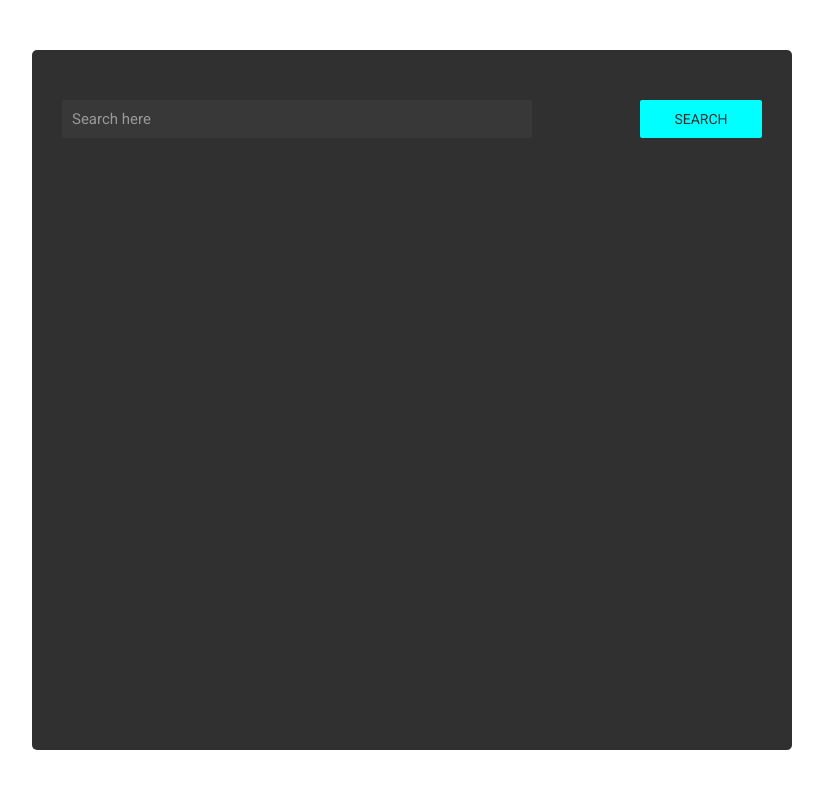
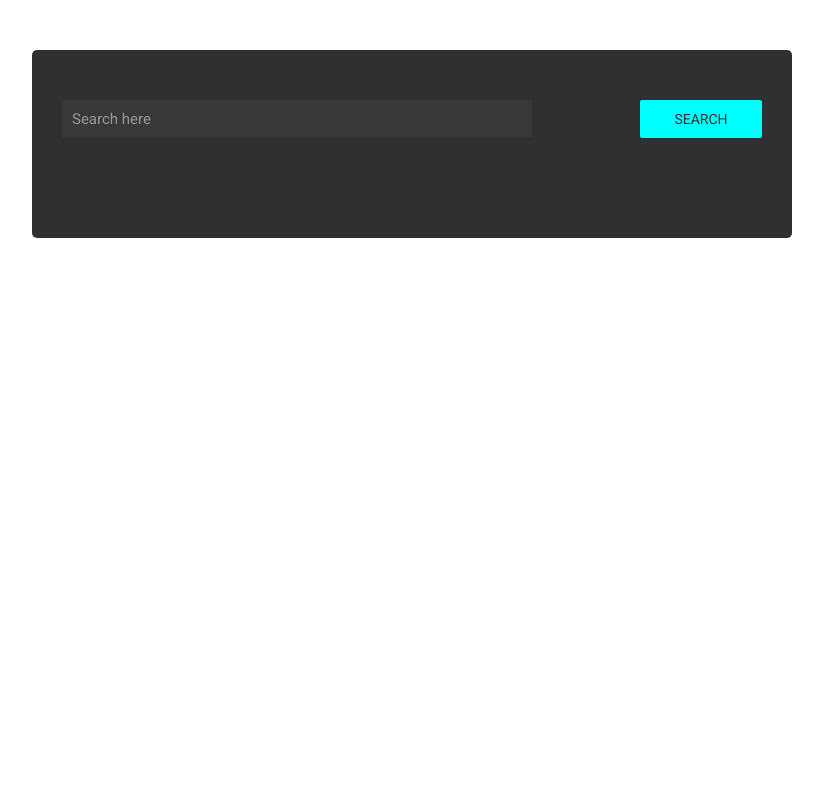
Before and after one commit to williamtfalch/tidal, a React (Vite) app: page / in a window 1280 px wide. Shown: the top 788 px of the page, without its empty margins (228-1051 px from the left). Built offline with nearby package versions, Linux system fonts and the light colour scheme.

Commit message:
moved some files around and cleaned up code

```diff
--- a/src/App.tsx
+++ b/src/App.tsx
@@ -1,7 +1,16 @@
 import Album from './components/Album'
 import Search from './components/Search'
 import Discography from './components/Discography'
-import StyledApp from './styles/StyledApp'
+import styled from 'styled-components'
+
+const StyledApp = styled.div`
+  width: 700px;
+  min-height: auto;
+  background-color: #303030;
+  border-radius: 5px;
+  padding: 50px 30px;
+  margin: 50px auto;
+`;
 
 function App() {
   return (
--- a/src/styles/GlobalStyles.ts
+++ b/src/GlobalStyles.ts
@@ -175,7 +175,7 @@ export const GlobalStyles = createGlobalStyle`
     font-size: 15px;
   }
 
-  button, span, p, a{
+  button, span, p, a {
     font-size: 14px;
   }
 
--- a/src/components/Album.tsx
+++ b/src/components/Album.tsx
@@ -3,6 +3,7 @@ import { useRef } from "react";
 import styled from "styled-components"
 import { ITrack, IAlbum, useGetAlbumTrackListQuery } from '../api/deezer'
 import { useAppDispatch, useAppSelector } from "../hooks";
+import LoadingIcon from "./LoadingIcon";
 
 const StyledAlbum = styled.div`
   display: flex;
@@ -59,7 +60,15 @@ function Album() {
   return (
     <StyledAlbum>
       {
-        album && data &&
+        album &&
+          <>
+            {
+              isLoading &&
+                <LoadingIcon />
+            }
+
+            {
+              data &&
                 <>
                 <h3>{album.title}</h3>
                 <img alt="album cover" src={album.cover_medium} />
@@ -90,6 +99,8 @@ function Album() {
                 </table>
               </>
             }
+          </>
+      }
     </StyledAlbum>
   )
 }
--- a/src/components/Discography.tsx
+++ b/src/components/Discography.tsx
@@ -3,6 +3,7 @@ import styled from "styled-components"
 import { IAlbum, useGetAlbumsQuery } from '../api/deezer'
 import { setAlbum } from "../appSlice";
 import { useAppDispatch, useAppSelector } from "../hooks";
+import LoadingIcon from "./LoadingIcon";
 
 const StyledDiscography = styled.div`
   display: flex;
@@ -74,10 +75,17 @@ function Discography() {
   return (
     <StyledDiscography>
       {
-        artist && data &&
+        artist &&
           <>
             <h4>{`Search results for "${artist.name}"`}</h4>
             <h4>ALBUMS</h4>
+            {
+              isLoading &&
+                <LoadingIcon />
+            }
+
+            {
+              data &&
                 <div>
                   {
                     (data as unknown as IAlbum[]).map(result => (
@@ -88,6 +96,7 @@ function Discography() {
                     ))
                   }
               </div>
+            }
           </>
       }
     </StyledDiscography>
--- a/src/main.tsx
+++ b/src/main.tsx
@@ -3,7 +3,7 @@ import ReactDOM from 'react-dom/client'
 import App from './App'
 import { store } from './store'
 import { Provider } from 'react-redux'
-import { GlobalStyles } from './styles/GlobalStyles'
+import { GlobalStyles } from './GlobalStyles'
 
 ReactDOM.createRoot(document.getElementById('root')!).render(
   <Provider store={store}>
--- a/src/styles/StyledApp.ts
+++ /dev/null
@@ -1,12 +0,0 @@
-import styled from 'styled-components'
-
-const StyledApp = styled.div`
-  width: 700px;
-  height: 600px;
-  background-color: #303030;
-  border-radius: 5px;
-  padding: 50px 30px;
-  margin: 50px auto;
-`;
-
-export default StyledApp
```
Lines whose indentation alone changed are shown as unchanged.
